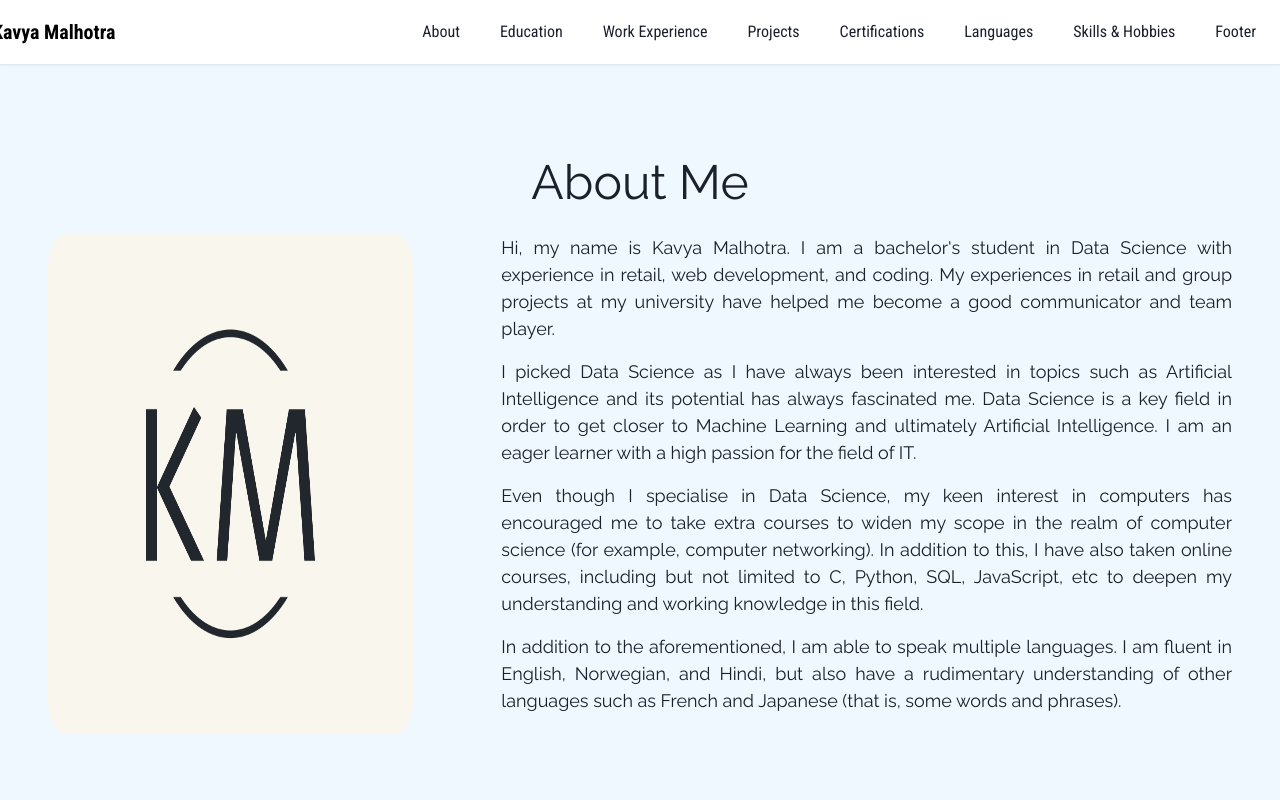
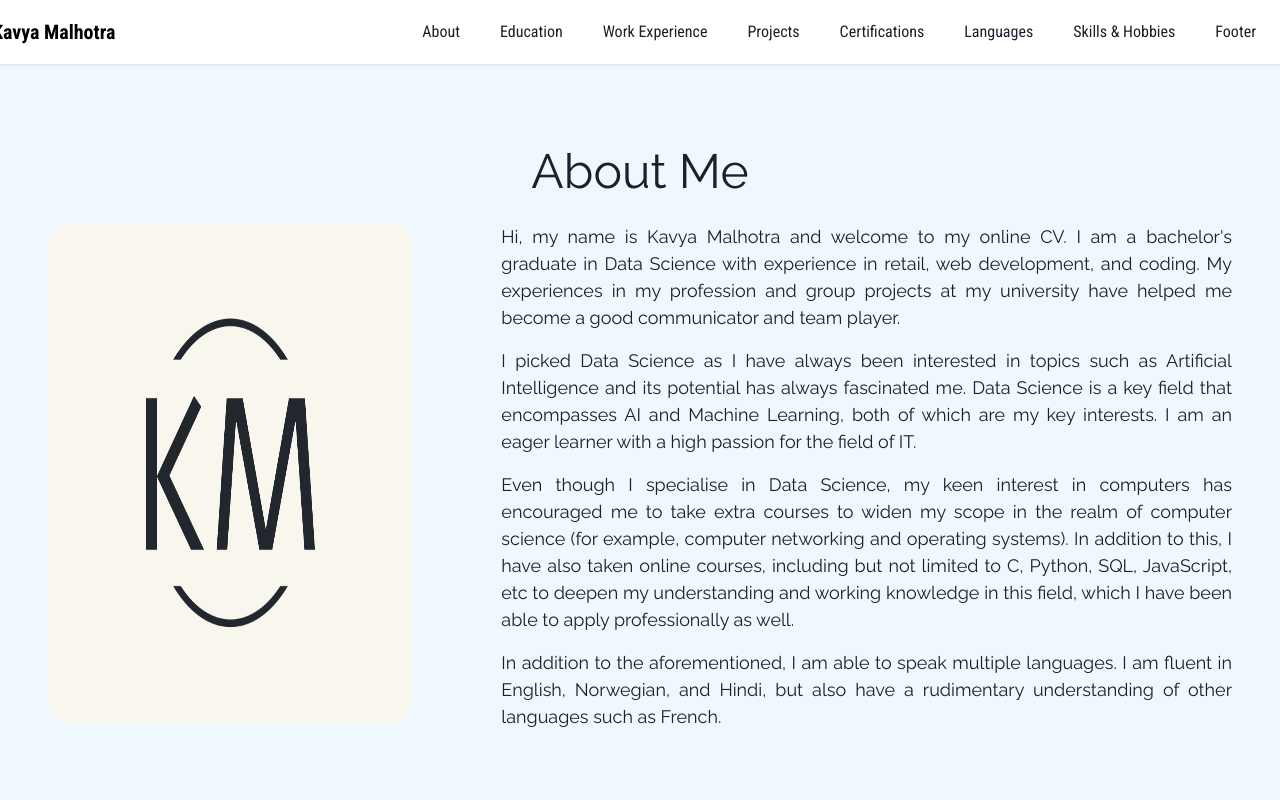
Before and after one commit to kavmal7/Online-CV, a React (Create React App) app: page / in a window 1280 px wide. Shown: the top 800 px of the page. Built offline with nearby package versions, Linux system fonts and the light colour scheme.

Commit message:
Updated readme

```diff
--- a/src/components/About.js
+++ b/src/components/About.js
@@ -16,16 +16,16 @@ const About = () => (
 
             <Box flex="2" textAlign="justify" ml={12} width="60%">
                 <Text fontSize="lg" mb={4}>
-                    Hi, my name is Kavya Malhotra. I am a bachelor's student in Data Science with experience in retail, web development, and coding. My experiences in retail and group projects at my university have helped me become a good communicator and team player.
+                    Hi, my name is Kavya Malhotra and welcome to my online CV. I am a bachelor's graduate in Data Science with experience in retail, web development, and coding. My experiences in my profession and group projects at my university have helped me become a good communicator and team player.
                 </Text>
                 <Text fontSize="lg" mb={4}>
-                    I picked Data Science as I have always been interested in topics such as Artificial Intelligence and its potential has always fascinated me. Data Science is a key field in order to get closer to Machine Learning and ultimately Artificial Intelligence. I am an eager learner with a high passion for the field of IT.
+                    I picked Data Science as I have always been interested in topics such as Artificial Intelligence and its potential has always fascinated me. Data Science is a key field that encompasses AI and Machine Learning, both of which are my key interests. I am an eager learner with a high passion for the field of IT.
                 </Text>
                 <Text fontSize="lg" mb={4}>
-                    Even though I specialise in Data Science, my keen interest in computers has encouraged me to take extra courses to widen my scope in the realm of computer science (for example, computer networking). In addition to this, I have also taken online courses, including but not limited to C, Python, SQL, JavaScript, etc to deepen my understanding and working knowledge in this field.
+                    Even though I specialise in Data Science, my keen interest in computers has encouraged me to take extra courses to widen my scope in the realm of computer science (for example, computer networking and operating systems). In addition to this, I have also taken online courses, including but not limited to C, Python, SQL, JavaScript, etc to deepen my understanding and working knowledge in this field, which I have been able to apply professionally as well.
                 </Text>
                 <Text fontSize="lg" mb={4}>
-                    In addition to the aforementioned, I am able to speak multiple languages. I am fluent in English, Norwegian, and Hindi, but also have a rudimentary understanding of other languages such as French and Japanese (that is, some words and phrases).
+                    In addition to the aforementioned, I am able to speak multiple languages. I am fluent in English, Norwegian, and Hindi, but also have a rudimentary understanding of other languages such as French.
                 </Text>
             </Box>
         </Flex>
--- a/src/components/Additional.js
+++ b/src/components/Additional.js
@@ -5,15 +5,19 @@ import { Box, Container, Accordion, AccordionItem, AccordionButton, AccordionPan
 const skillsHobbies = [
   {
     title: 'Python',
-    description: 'I have been coding in Python for several years, and forms the bulk of my experience. It has been especially useful for Data Science and ML, with frameworks such as NumPy, Pandas, and PyTorch.',
+    description: 'I have been coding in Python for several years, and forms the bulk of my experience. It has been especially useful for Data Science and Machine Learning, with frameworks such as NumPy, Pandas, and PyTorch.',
   },
   {
     title: 'Java',
-    description: 'I have had the opportunity to code in Java, where I have done some projects, among those being a game.',
+    description: 'I have had the opportunity to code in Java, where I have done some projects, among those being a game I made with others.',
   },
   {
     title: 'JavaScript, HTML & CSS',
     description: 'JavaScript, HTML, and CSS have been crucial for my work during web development, whether professionally or for personal projects, like this website.',
+  },
+  {
+    title: 'SQL',
+    description: 'I have been able to use SQL academically, but also professionally to an extent. It has been useful for gathering and managing data at my current company.',
   },
   {
     title: 'C',
@@ -29,15 +33,15 @@ const skillsHobbies = [
   },
   {
     title: 'Social Media Management',
-    description: 'I have also helped manage the Facebook social media account of my current company, where we advertise and promote our products.',
+    description: 'I have helped manage the Facebook social media account of my current company, where we advertise and promote our products.',
   },
   {
     title: 'Football',
-    description: 'I enjoy playing and watching Football, which I have been doing since childhood.'
+    description: 'I enjoy playing and watching Football (Soccer), which I have been doing since childhood. It is helpful physically but understanding the tactical side also helps train one\'s brain.'
   },
   {
     title: 'Cars',
-    description: 'I have been fascinated by cars since I was a child. I also enjoy motorsports such as Formula 1 and Endurance Racing.'
+    description: 'I have been fascinated by cars since I was a child. I also enjoy motorsports such as Formula 1 and Endurance Racing, where one can learn a lot technically and strategically.'
   },
   {
     title: 'Health & Fitness',
@@ -45,11 +49,11 @@ const skillsHobbies = [
   },
   {
     title: 'Gaming',
-    description: 'Perhaps like most people my age, I enjoy gaming. I have played a wide range of games, from single player to multiplayer, both on PlayStation and PC.'
+    description: 'Perhaps like most people my age, I enjoy gaming. I have played a wide range of games, from single player to multiplayer, both on PlayStation and PC. While playing a lot is excessive, gaming does involve lots of thinking, improves hand-eye coordination, and much more.'
   },
   {
     title: 'Reading',
-    description: 'I have been reading books from a young age. In particular, I like reading science-based or fact books, but I have also read fiction books.'
+    description: 'I have been reading books from a young age. In particular, I like reading science-based or fact books such as encyclopedias, but I have also read various fiction books.'
   }
 ];
 
--- a/src/components/Footer.js
+++ b/src/components/Footer.js
@@ -12,13 +12,13 @@ const Footer = () => (
       <Text mb={4}>Contact me: kavyamal74@gmail.com</Text>
       <HStack spacing={6} justify="center">
         <Link href="https://www.linkedin.com/in/kavya-malhotra" isExternal>
-          <Image src={linkedinLogo} alt="LinkedIn" boxSize="30px" />
+          <Image src={linkedinLogo} alt="LinkedIn" boxSize="30px"/>
         </Link>
         <Link href="https://github.com/kavmal7" isExternal>
-          <Image src={githubLogo} alt="GitHub" boxSize="30px" />
+          <Image src={githubLogo} alt="GitHub" boxSize="30px"/>
         </Link>
         <Link href="https://git.app.uib.no/Kavya.Malhotra" isExternal>
-          <Image src={gitlabLogo} alt="GitLab" boxSize="30px" />
+          <Image src={gitlabLogo} alt="GitLab" boxSize="30px"/>
         </Link>
       </HStack>
     </Container>
--- a/src/components/Languages.js
+++ b/src/components/Languages.js
@@ -14,9 +14,19 @@ const languages = [
       description: 'Being raised in Norway, I am able to fluently speak Norwegian both casually and professionally.'
     },
     {
+      name: 'Other Scandinavian Languages',
+      proficiency: 'Relative fluency',
+      description: 'Due to their proximity to Norwegian, I can somewhat understand Danish and Swedish. Written Danish is very easy to understand, but spoken Danish is not as easy. Spoken Swedish is more understandable, while the writing can be less legible (but still somewhat understandable).'
+    },
+    {
       name: 'Hindi',
       proficiency: 'Fluent (mother tongue)',
       description: 'Having grown up in a family that speaks Hindi, I was able to pick it up as my mother tongue.'
+    },
+    {
+      name: 'Urdu',
+      proficiency: 'Fluency in speech',
+      description: 'Due to its high level of similarity with Hindi, I am able to understand and hold conversation with an Urdu speaker.'
     },
     {
       name: 'French',
```
Also changed, not shown: 1 other file (tests, documents, lock files or other folders).
